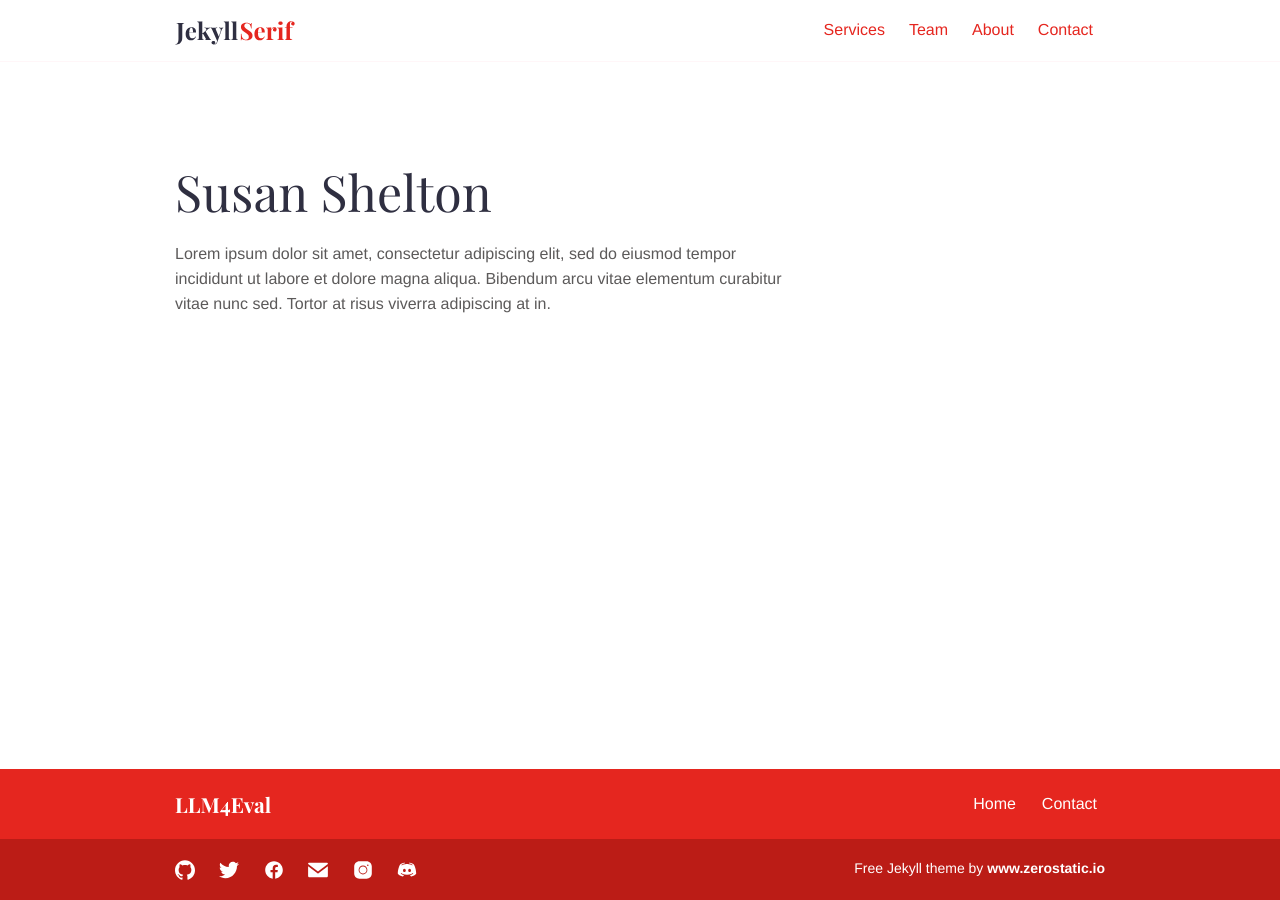
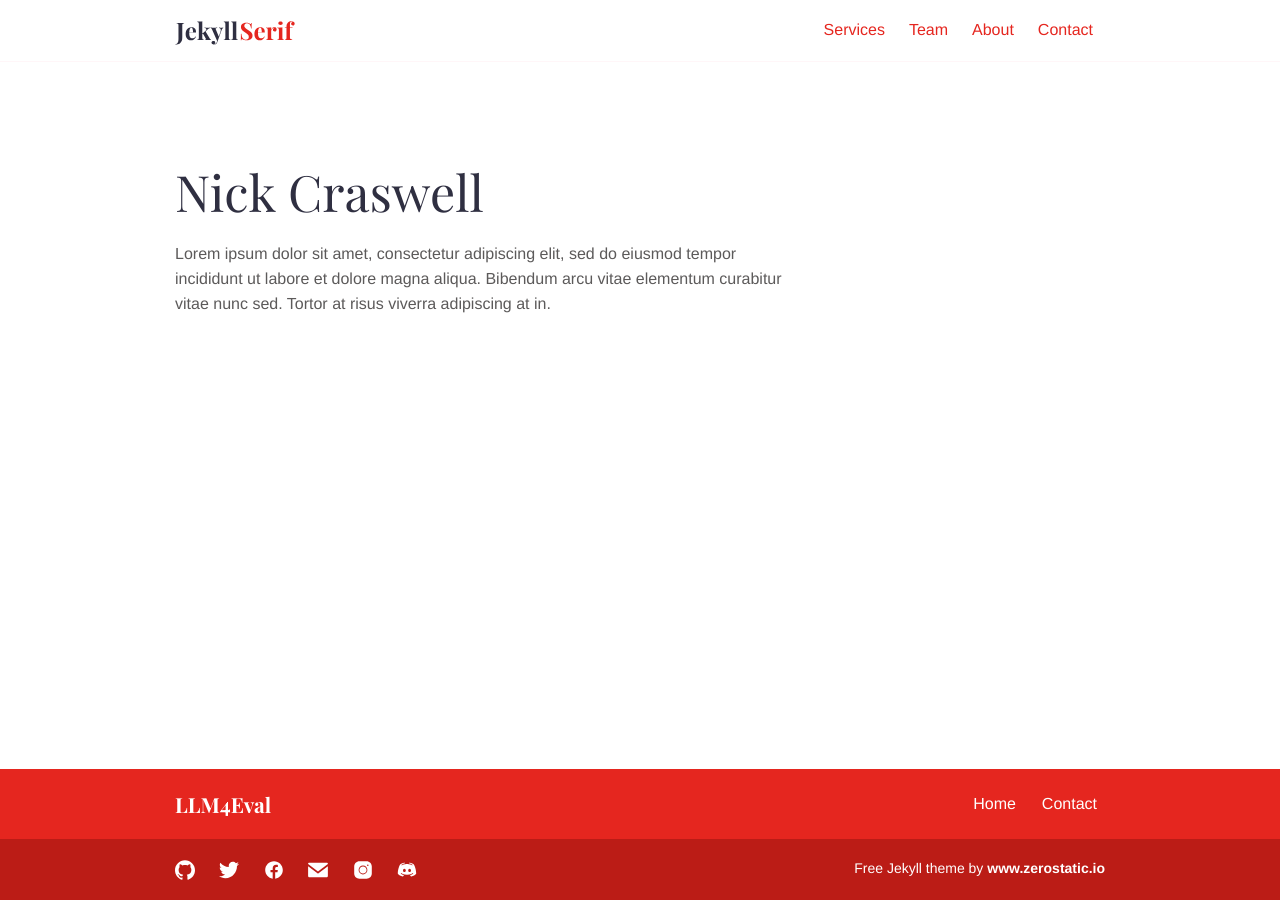
Before and after one commit to LLM4Eval/llm4eval, a Jekyll site: the page built from _team/nick-craswell.md, in a window 1280 px wide. Built offline with Jekyll 4.4.1, drawn with Linux system fonts in a browser that asks for light colours.

Commit message:
Adding Nick to Team

```diff
--- a/_team/susan-shelton.md
+++ b/_team/nick-craswell.md
@@ -1,8 +1,9 @@
 ---
-title: "Susan Shelton"
+title: "Nick Craswell"
 date: 2018-12-20T13:45:06+10:00
-image: "images/team/cristian-newman-94319-unsplash.jpg"
-jobtitle: "Developer"
+image: "images/team/nick.jpeg"
+jobtitle: "Microsoft"
+linkedinurl: "https://www.linkedin.com/in/nick-craswell-b245824/"
 promoted: false
 weight: 5
 ---
```
Also changed, not shown: images/team/nick.jpeg (added).
